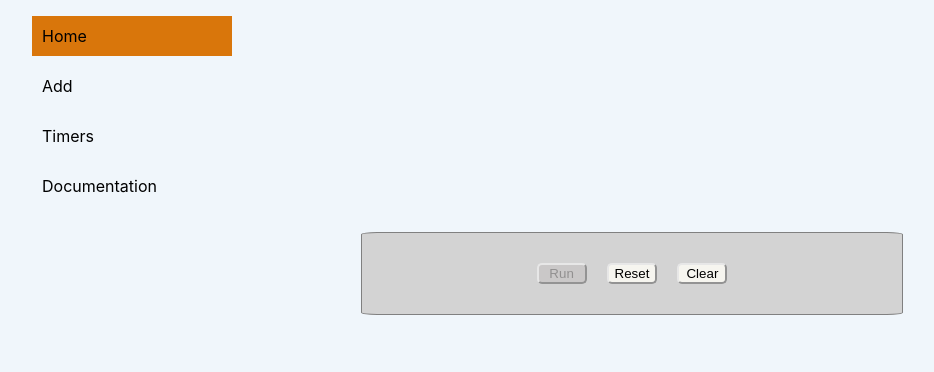
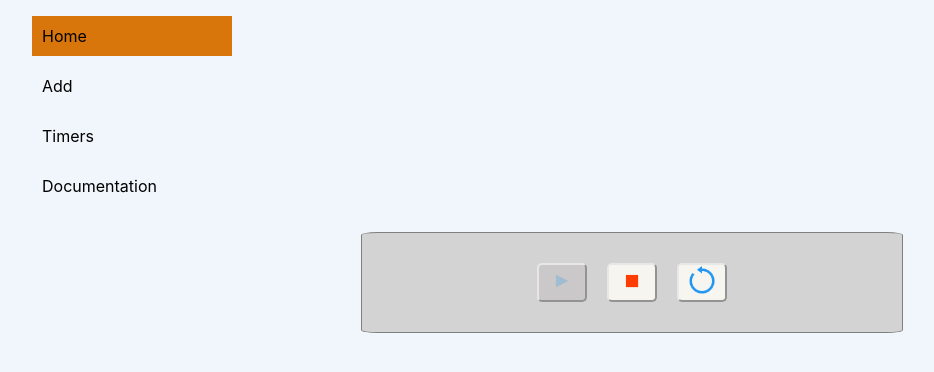
Before and after one commit to prof-tejera/assignment-2-chansub, a React (Create React App) app: page / in a window 1280 px wide. Shown: the top 372 px of the page, without its empty margins (8-942 px from the left). Built offline with nearby package versions, Linux system fonts and the light colour scheme.

Commit message:
Delete and 2 other timers
Delete button and xy and tabata

```diff
--- a/src/App.js
+++ b/src/App.js
@@ -9,6 +9,7 @@ import HomeView from "./views/HomeView";
 import LocalTime from "./context/LocalTime";
 import AppProvider, { AppContext } from "./context/ContextProvider";
 import Dropdown, {DropdownTime, DropdownRounds} from "./components/generic/Dropdown";
+import Button from "./components/generic/Button";
 
 const Container = styled.div`
   background: #f0f6fb;
@@ -82,28 +83,13 @@ const Inner = () => {
   const [secondsStopwatch, setSecondsStopwatch] = useState(initialSeconds);
   const [secondsCountdown, setSecondsCountdown] = useState(initialSeconds);
 
+  const [roundsXY, setRoundsXY] = useState(1);
+  const [secondsXY, setSecondsXY] = useState(initialSeconds);
+  const [roundsTabata, setRoundsTabata] = useState(1);
+  const [secondsTabata, setSecondsTabata] = useState(initialSeconds);
+
   return (
     <>
-
-    <div>
-      XY <DropdownRounds id="selectXY" />
-       &nbsp; @ &nbsp;
-      <DropdownTime id="selectStopwatch" value={secondsStopwatch} onChange={(e) => {
-
-        setSecondsStopwatch(e.target.value);
-      } } />  each
-      <button
-        onClick={() => {
-          addItem({
-            duration: secondsStopwatch,
-            type: 'XY'
-          });
-        } }
-      >
-        Add
-      </button>
-    </div>
-
 
     <div>
       Stopwatch <DropdownTime id="selectStopwatch" value={secondsStopwatch} onChange={(e) => {
@@ -141,18 +127,57 @@ const Inner = () => {
     </div>
 
     <div>
-        <button
-          onClick={() => {
+      XY <DropdownRounds id="selectXYRounds" value={roundsXY} onChange={(e) => {
+        setRoundsXY(e.target.value);
+      }}/>
+       &nbsp; @ &nbsp;
+      <DropdownTime id="selectXY" value={secondsXY} onChange={(e) => {
+        setSecondsXY(e.target.value);
+      } } />  each
+      <button
+        onClick={() => {
+          addItem({
+            duration: secondsXY*roundsXY,
+            type: 'XY'
+          });
+        } }
+      >
+        Add
+      </button>
+    </div>
+
+    <div>
+      Tabata <DropdownRounds id="selectTabataRounds" value={roundsTabata} onChange={(e) => {
+        setRoundsTabata(e.target.value);
+      }}/>
+       &nbsp; @ &nbsp;
+      <DropdownTime id="selectTabata" value={secondsTabata} onChange={(e) => {
+        setSecondsTabata(e.target.value);
+      } } />  each
+      <button
+        onClick={() => {
+          addItem({
+            duration: secondsTabata*roundsTabata,
+            type: 'Tabata'
+          });
+        } }
+      >
+        Add
+      </button>
+    </div>
+
+
+    <div>
+        <Button onClick={() => {
             setPaused(!paused);
           } }
+          text={paused ? "Start" : "Pause"}
           disabled={(queue.length < 1)}
-        >
-          {paused ? "Run" : "Pause"}
-        </button>
+          />
 
-        <button onClick={reset}>Reset</button>
+        <Button onClick={reset} text="End"/>
 
-        <button onClick={clear}>Clear</button>
+        <Button onClick={clear} text="Reset"/>
 
         <div className="queue" style={QueueStyle}>
           {queue.map((t, i) => (
@@ -164,24 +189,22 @@ const Inner = () => {
 };
 
 const InnerHome = () => {
-  const { queue, addItem, paused, setPaused, reset, clear} = useContext(AppContext);
+  const { queue, paused, setPaused, reset, clear} = useContext(AppContext);
 
   return (
     <>
 
     <div>
-        <button
-          onClick={() => {
+        <Button onClick={() => {
             setPaused(!paused);
           } }
+          text={paused ? "Start" : "Pause"}
           disabled={(queue.length < 1)}
-        >
-          {paused ? "Run" : "Pause"}
-        </button>
+          />
 
-        <button onClick={reset}>Reset</button>
+        <Button onClick={reset} text="End"/>
 
-        <button onClick={clear}>Clear</button>
+        <Button onClick={clear} text="Reset"/>
 
         <div className="queue" style={QueueStyle}>
           {queue.map((t, i) => (
--- a/src/components/generic/Button.js
+++ b/src/components/generic/Button.js
@@ -3,6 +3,8 @@ import playIcon from '../../images/icons8-play-96.png';
 import pauseIcon from '../../images/icons8-pause-96.png';
 import resetIcon from '../../images/icons8-replay-96.png';
 import stopIcon from '../../images/icons8-stop-96.png';
+import removeIcon from '../../images/icons8-remove-96.png';
+
 //Note: icons downloaded from https://icons8.com
 
 const Button = ({ text, ...btnProps }) => {
@@ -25,6 +27,10 @@ const Button = ({ text, ...btnProps }) => {
     {text === 'Reset' &&
       <img src={resetIcon} width="30" alt="Reset" title="Reset"/>
     }
+    {text === 'Remove' &&
+      <img src={removeIcon} width="15" alt="Remove" title="Remove"/>
+    }
+
 
     </button>
   );
--- a/src/context/ContextProvider.js
+++ b/src/context/ContextProvider.js
@@ -17,12 +17,13 @@ const AppProvider = ({ children }) => {
         setPaused,
         reset: () => {
           setActiveIndex(0);
+          setPaused(true);
         },
         clear: () => {
           setQueue([]);
           setActiveIndex(0);
           setPaused(true);
-          console.log("Reset hit");
+          console.log("Clear hit");
         },
         addItem: (item) => setQueue((q) => [...q, item]),
         removeItem: (index) => setQueue(queue.filter((q, i) => i !== index)),
--- a/src/context/LocalTime.js
+++ b/src/context/LocalTime.js
@@ -4,50 +4,54 @@ import { AppContext } from "./ContextProvider";
 
 import DisplayTime  from "../components/generic/DisplayTime.js";
 import { convertToMinSec } from "../utils/helpers";
+import Button from "../components/generic/Button";
 
 const Timer = ({ duration, index, type, isHome }) => {
-  const { activeIndex, paused, setActiveIndex, removeItem} = useContext(AppContext);
+  const { activeIndex, paused, setPaused, setActiveIndex, removeItem, queue} = useContext(AppContext);
   const [time, setTime] = useState(0);
-  const active = activeIndex === index;
+  const active = activeIndex === index; //when activeIndex === index, set active = true
 
   useInterval(() => {
+    //if end has reached, reset
+    if(activeIndex === queue.length){
+      console.log("End reached!");
+      setPaused(true);
+      setActiveIndex(0);
+      setTime(0);
+      return;
+    }
+
     if (paused || !active) return;
-
-    //If end has reached, reset everything
-    // if((queue.length-1) === activeIndex) {
-    //   console.log("End reached!");
-    //   setActiveIndex(0);
-    //   setPaused(true);
-    //   return;
-    // }
 
     if (`${time}` === `${duration}`){
         setActiveIndex(index + 1);
-      } else {
+    }
+    else {
         setTime((c) => c + 1);
-      }
-    }, 1000);
+    }
+  }, 1000);
 
-    return (
+  return (
+
       <div id={'q'+index}
         style={{
           backgroundColor: active ? "yellow" : "white"
         }}
       >
-        <button onClick={() => removeItem(index)} style={{display: (isHome === 'no') ? 'inline-block' : 'none'}}>Remove</button>
+        <Button onClick={() => removeItem(index)} style={{display: (isHome === 'no') ? 'inline-block' : 'none'}} text="Remove"/>
 
         {type} -
         <DisplayTime time={convertToMinSec(duration)}/>
         {
             (() => {
-                if(active && type==='Stopwatch'){return (<span> (Progress: {convertToMinSec(time)})</span>)}
-                if(active && type==='Countdown'){return (<span> (Progress: {convertToMinSec(duration-time)})</span>)}
+                if(active && type !== 'Countdown'){return (<span> (Progress: {convertToMinSec(time)})</span>)}
+                if(active && type === 'Countdown'){return (<span> (Progress: {convertToMinSec(duration-time)})</span>)}
             })()
         }
 
 
       </div>
-    );
+  );
 };
 
 export default Timer;
```
Also changed, not shown: src/images/icons8-remove-96.png (added).
